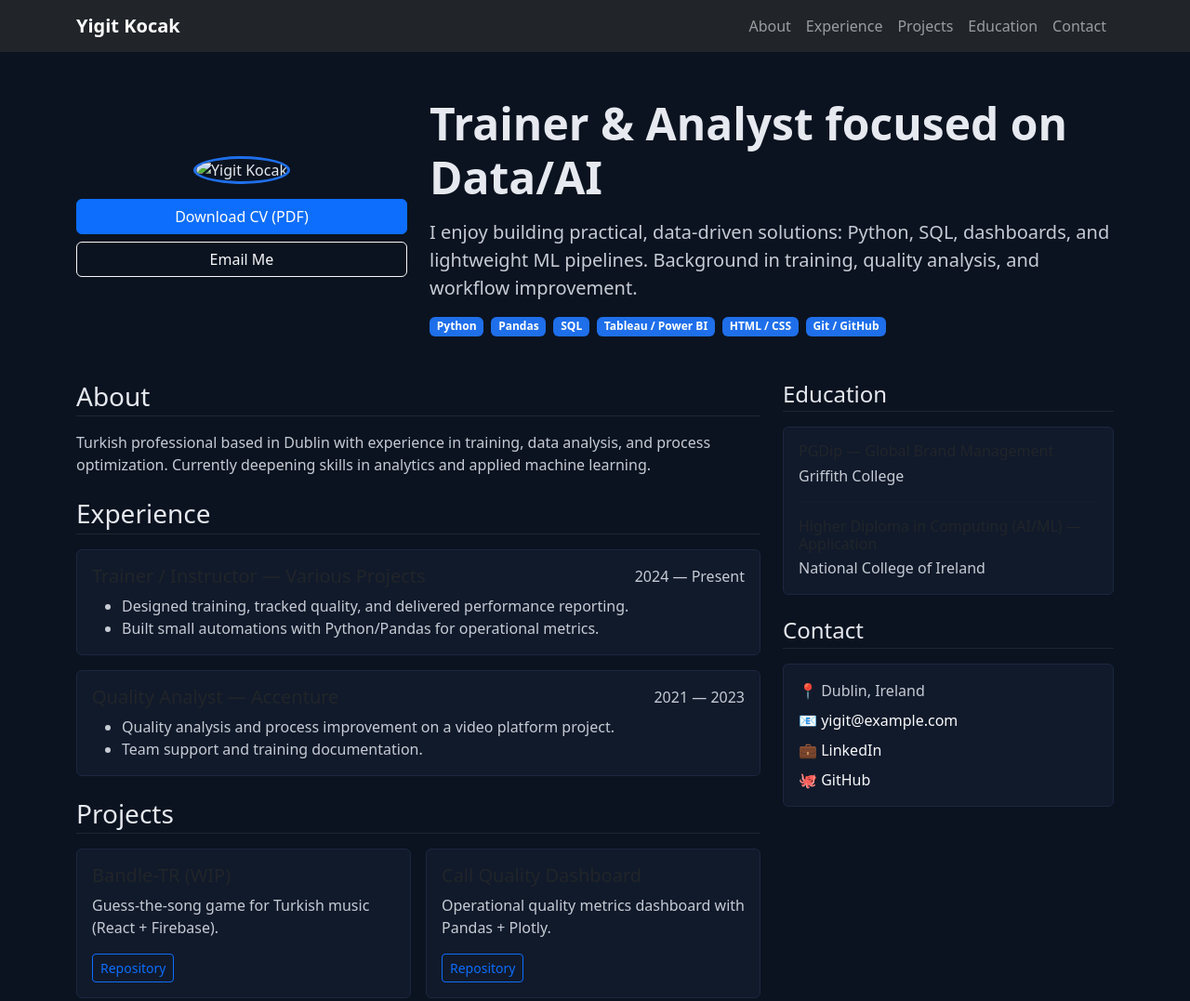
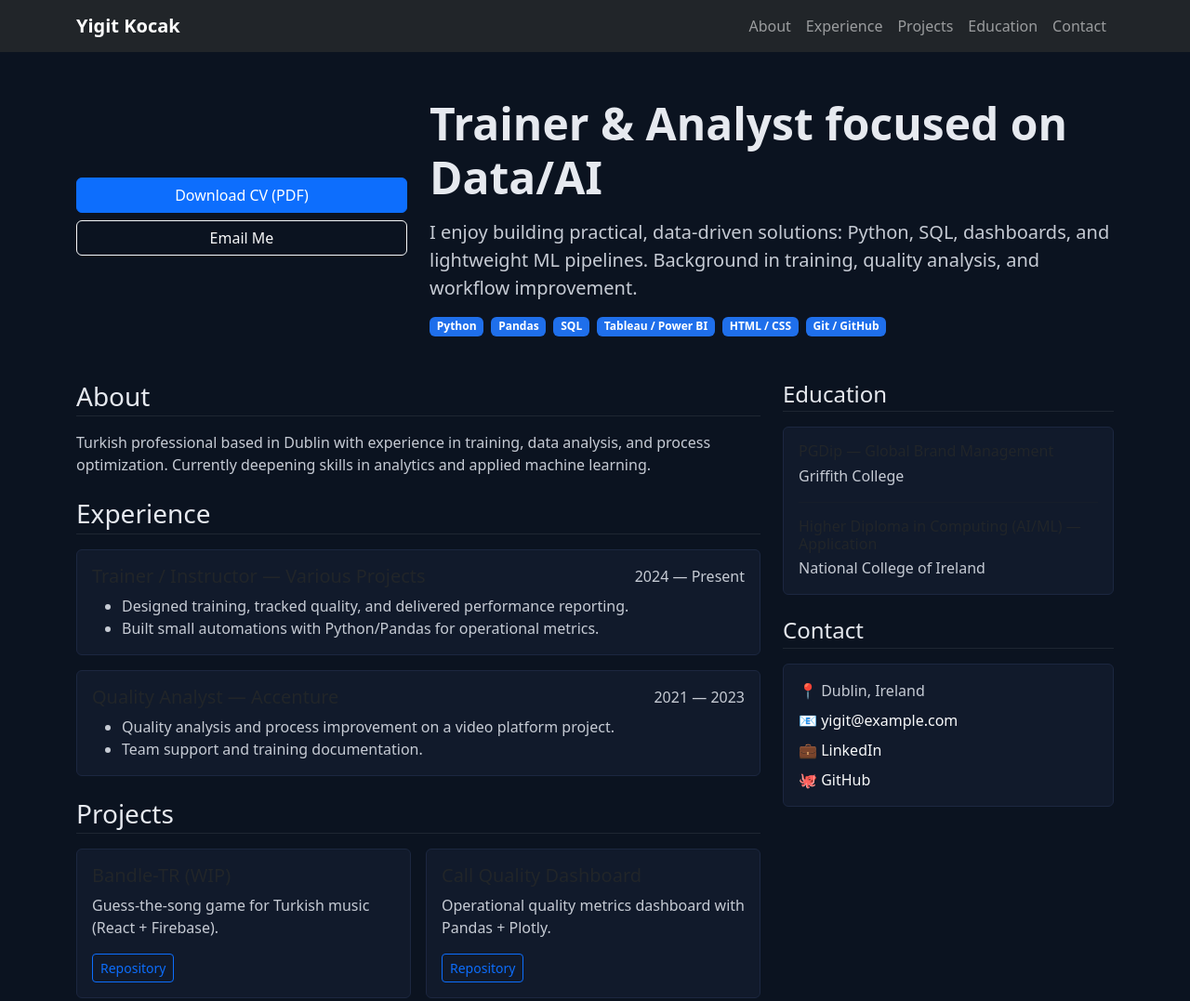
Before and after one commit to yigitkocako/yigitkocako.github.io, a plain HTML site: page index.html in a window 1280 px wide. Shown: the top 1077 px of the page at 93% size. Drawn offline with nearby package versions, Linux system fonts and the light colour scheme.

Commit message:
Update index.html

```diff
--- a/index.html
+++ b/index.html
@@ -54,8 +54,7 @@
       <div class="row g-4 align-items-center">
         <!-- Left: avatar & actions -->
         <div class="col-12 col-md-4 text-center">
-          <!-- Replace with your image or remove the <img> if not available -->
-          <img src="assets/avatar.jpg" alt="Yigit Kocak" class="avatar mb-3" />
+
           <div class="d-grid gap-2">
             <a class="btn btn-primary" href="assets/Yigit-Kocak-CV.pdf" target="_blank" rel="noopener">Download CV (PDF)</a>
             <a class="btn btn-outline-light" href="mailto:yigit@example.com">Email Me</a>
```
